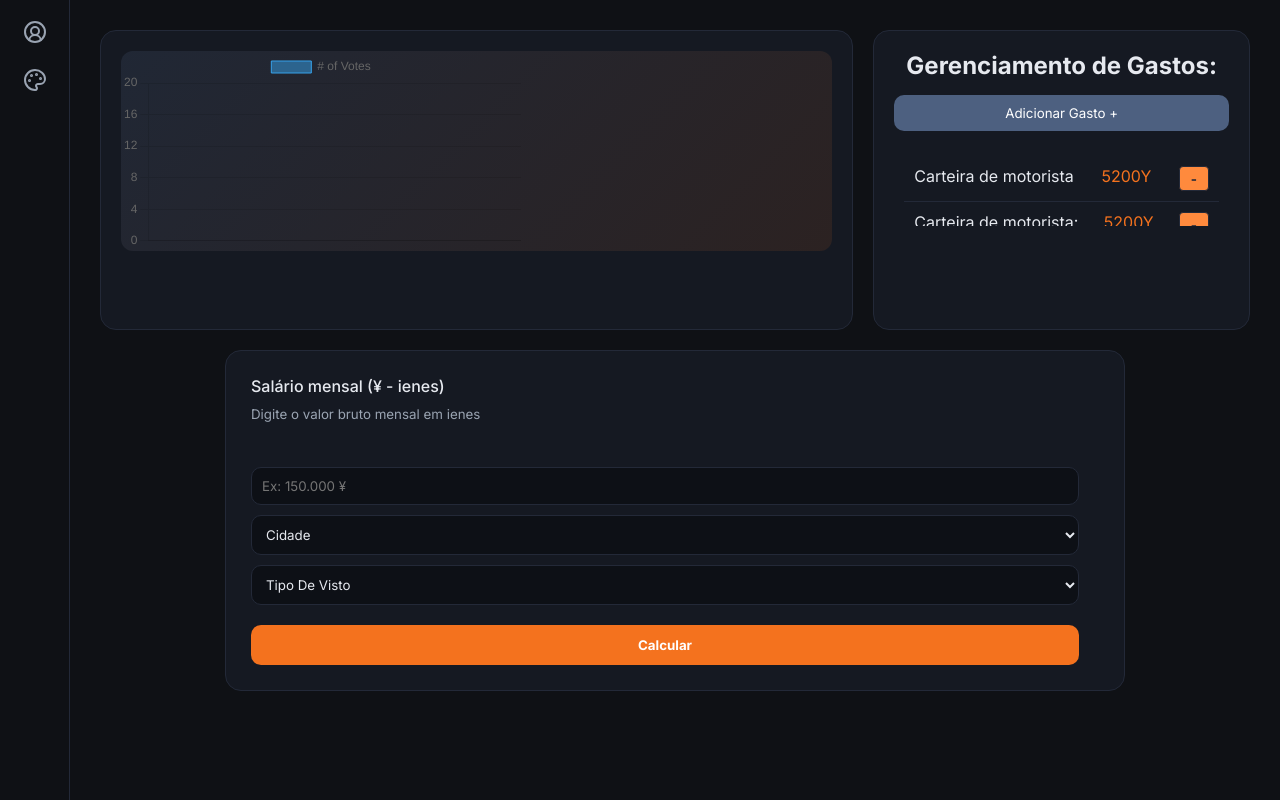
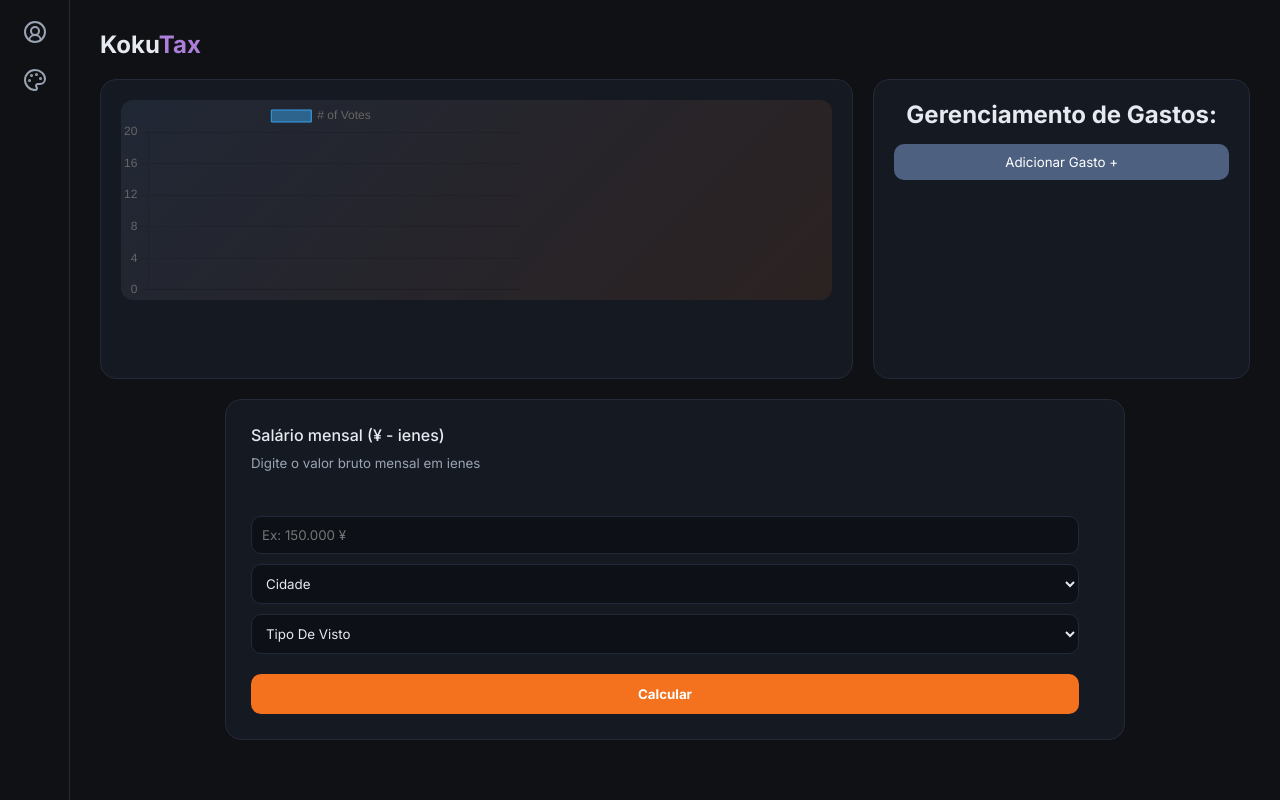
Before and after one commit to bodedogo/Kokutax, a Flask app: page / in a window 1280 px wide. Run offline with Flask 3, Linux system fonts and the light colour scheme.

Commit message:
subindo o projeto da lista de tarefas
o front da lista já funciona mas ainda temos que reiniciar o flask pra ele poder trabalhar junto com o js e os formulários funcionarem

```diff
--- a/static/css/style.css
+++ b/static/css/style.css
@@ -17,12 +17,45 @@
   --accent: #F4721E;
 }
 
+#detalhar-gastos-area{
+  display: none;
+  background-color: var(--card);
+  width: 50vw;
+  position: absolute;
+  z-index: 1;
+
+  margin: 400px;
+  align-self: center;
+
+
+  padding: 10px;
+  border-radius: 10px;
+  border: 1px solid var(--border);
+  opacity: 1;
+  transition: 1s;
+}
+
+#fecha-area{
+  display: flex;
+  margin-left: auto;
+  background-color: #F4721E;
+  border: solid 1px var(--border);
+  border-radius: 5px;
+  color: #0f1115;
+}
+
+#header.fade{
+  opacity: 1;
+}
+
+
 body {
-  font-family: -apple-system, BlinkMacSystemFont, "Segoe UI", sans-serif;
   background: var(--bg);
   color: var(--text);
   display: flex;
+  opacity: 1;
 }
+
 
 /* SIDEBAR */
 #leftbar {
@@ -54,7 +87,17 @@ main {
   padding: 30px;
 }
 
+
+
 /* HEADER / CARDS */
+header{
+    transition: 1s;
+}
+header.fade{
+  opacity: 0.2;
+  transition: 1s;
+}
+
 .gerencia-gastos {
   display: grid;
   grid-template-columns: 2fr 1fr;
@@ -101,13 +144,31 @@ main {
 
 #lista-gastos{
   padding: 10px;
-  height: 10vh;
+  height: 14vh;
   overflow-y: scroll;
+}
+
+#lista-gastos::-webkit-scrollbar{
+  background-color: #0f111500;
+
+}
+
+#lista-gastos::-webkit-scrollbar-thumb{
+  background-color: #5274b8;
+  border-radius: 10px;
+}
+
+#lista-gastos::-webkit-scrollbar-button{
+  background-color: #e6e9ef;
+  background-color: #0f1115;
+  border-radius: 100%;
 }
 
 .gastos-area button:hover {
   background: #5c7397;
 }
+
+
 
 #gasto {
   list-style: none;
@@ -136,7 +197,13 @@ main {
 #content {
   margin-top: 30px;
   margin: auto;
+    transition: 1s;
 
+}
+
+#content.fade{
+  opacity: 0.2;
+  transition: 1s;
 }
 
 /* CALCULADORA */
--- /dev/null
+++ b/static/js/lista.js
@@ -0,0 +1,52 @@
+let addBtn = document.getElementById("addgastoBtn");
+let gastosArea = document.getElementById("detalhar-gastos-area");
+let submitGasto = document.getElementById("submitGasto");
+
+addBtn.addEventListener("click", () => {
+  // PARTE DE FAZER ELE APARECER E DESAPERECER (E FICAR COM O FUNDO TRANSPARENTE)
+  gastosArea.style.display = "block";
+  gastosArea.style.opacity = "1";
+  document.querySelector("header").classList.toggle("fade");
+  document.getElementById("content").classList.toggle("fade");
+
+  // Parte de Fazer a Lista Funcionar
+});
+
+let close = document.getElementById("fecha-area");
+close.addEventListener("click", () => {
+  gastosArea.style.display = "none";
+  document.querySelector("header").classList.toggle("fade");
+  document.getElementById("content").classList.toggle("fade");
+});
+
+submitGasto.addEventListener("click", () => {
+    let nomeGasto = document.getElementById("nome-gasto").value;
+    let valorGasto = document.getElementById("valorGastoInput").value;
+
+    console.log(nomeGasto, valorGasto)
+
+
+});
+
+const ctx = document.getElementById("myChart");
+new Chart(ctx, {
+  type: "bar",
+  data: {
+    // labels: ['Red', 'Blue', 'Yellow', 'Green', 'Purple', 'Orange'],
+
+    datasets: [
+      {
+        label: "# of Votes",
+        data: [12, 19, 3, 5, 2, 3],
+        borderWidth: 1,
+      },
+    ],
+  },
+  options: {
+    scales: {
+      y: {
+        beginAtZero: true,
+      },
+    },
+  },
+});
--- a/templates/index.html
+++ b/templates/index.html
@@ -14,6 +14,7 @@
   </head>
 
   <body class="light">
+
     <nav id="leftbar">
       <a href="user.html">
         <svg
@@ -58,18 +59,19 @@
       </a>
     </nav>
 
-    <br />
 
     <main>
       <header>
-        <h2 id="greetings"></h2>
+        <h2 id="greetings">
+
+          Koku<span style="color: rgb(174, 127, 218)">Tax</span>
+        </h2>
+        <br />
         <div class="gerencia-gastos">
           <!-- Seção de Gráficos \/ -->
           <div class="grafico-area">
             <div id="grafico">
-
-                  <canvas id="myChart"></canvas>
-
+              <canvas id="myChart"></canvas>
 
               <!-- Aqui onde vou inserir os gráficos com js -->
             </div>
@@ -81,39 +83,40 @@
             <h2 align="center">Gerenciamento de Gastos:</h2>
             <button id="addgastoBtn">Adicionar Gasto +</button>
             <ul id="lista-gastos">
-              <li id="gasto">
+              <!-- <li id="gasto">
                 Carteira de motorista <span id="valorGasto">5200Y</span>
                 <button id="remove-gastoBtn">-</button>
-              </li>
-              <li id="gasto">
-                Carteira de motorista: <span id="valorGasto">5200Y</span>
-                <button id="remove-gastoBtn">-</button>
-              </li>
-              <li id="gasto">
-                Carteira de motorista: <span id="valorGasto">5200Y</span>
-                <button id="remove-gastoBtn">-</button>
-              </li>
-              <li id="gasto">
-                Carteira de motorista: <span id="valorGasto">5200Y</span>
-                <button id="remove-gastoBtn">-</button>
-              </li>
-              <li id="gasto">
-                Carteira de motorista: <span id="valorGasto">5200Y</span>
-                <button id="remove-gastoBtn">-</button>
-              </li>
-              <li id="gasto">
-                Carteira de motorista: <span id="valorGasto">5200Y</span>
-                <button id="remove-gastoBtn">-</button>
-              </li>
-              <li id="gasto">
-                Carteira de motorista: <span id="valorGasto">5200Y</span>
-                <button id="remove-gastoBtn">-</button>
-              </li>
+              </li> -->
             </ul>
           </div>
           <!-- Fim da Seção de gastos -->
         </div>
+
+        <!-- AQUI SÃO OS "POPUPS" QUE APARECEM NO MEIO DA TELA QUANDO PRECISAR -->
+
+
+
+
       </header>
+      <div id="detalhar-gastos-area">
+        <button id="fecha-area">
+          <svg xmlns="http://www.w3.org/2000/svg" width="24" height="24" viewBox="0 0 24 24" fill="none" stroke="currentColor" stroke-width="2" stroke-linecap="round" stroke-linejoin="round" class="lucide lucide-x-icon lucide-x"><path d="M18 6 6 18"/><path d="m6 6 12 12"/></svg>
+        </button>
+            <form action="">
+              <small>Nome do Gasto:</small>
+              <input placeholder="Ex: Carteira de Motorista" id="nome-gasto" type="text" />
+              <small>Valor do Gasto (Em Reais):</small>
+              <input
+                placeholder="Ex: 500"
+                type="number"
+                name="valorGastoInput"
+                id="valorGastoInput"
+              />
+
+              <button id="submitGasto" value="Salvar">Salvar</button>
+            </form>
+        </div>
+
       <br />
 
       <div id="content">
@@ -193,29 +196,8 @@
       </div>
     </main>
     <script src="https://cdn.jsdelivr.net/npm/chart.js"></script>
-    <script>
-      const ctx = document.getElementById('myChart');
 
-      new Chart(ctx, {
-        type: 'bar',
-        data: {
-          // labels: ['Red', 'Blue', 'Yellow', 'Green', 'Purple', 'Orange'],
-          labels:[],
-          datasets: [{
-            label: '# of Votes',
-            data: [12, 19, 3, 5, 2, 3],
-            borderWidth: 1
-          }]
-        },
-        options: {
-          scales: {
-            y: {
-              beginAtZero: true
-            }
-          }
-        }
-      });
-    </script>
+
+    <script src="../static/js/lista.js"></script>
   </body>
-
 </html>
```
